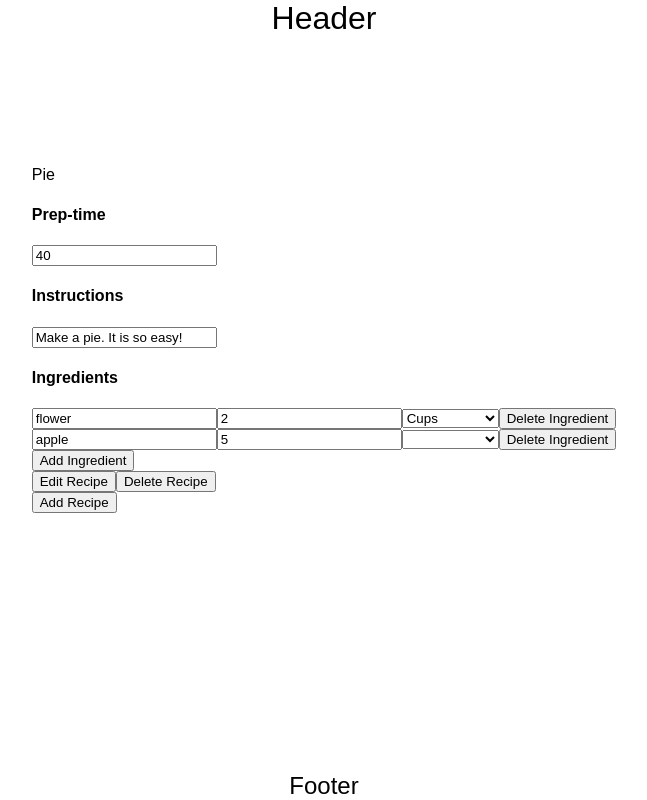
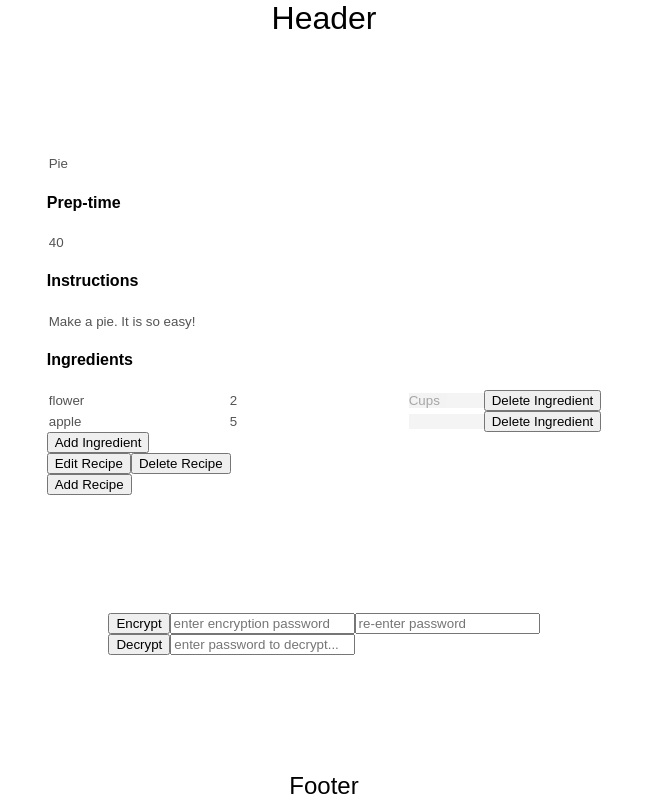
Before and after one commit to jtegtmeier/recipe-box, a React (Create React App) app: page / in a window 1280 px wide. Shown: the whole page, without its empty margins (316-963 px from the left). Built offline with nearby package versions, Linux system fonts and the light colour scheme.

Commit message:
moving the state into the base component

```diff
--- a/package.json
+++ b/package.json
@@ -5,6 +5,7 @@
   "licence": "GPL-3.0",
   "dependencies": {
     "crypto-js": "^3.1.9-1",
+    "lodash": "^4.17.4",
     "prop-types": "^15.5.8",
     "react": "^15.5.4",
     "react-autosuggest": "^9.0.0",
--- a/src/Components/App.js
+++ b/src/Components/App.js
@@ -11,15 +11,18 @@ export default class App extends React.Component {
       encrypted: false,
       recipes: [
         {
+          id: 'testid-1',
           name: 'Pie',
           prepTimeMinutes: 40,
           instructions: 'Make a pie. It is so easy!',
           ingredients: [
             {
+              id: 'testid-2',
               name: 'flower',
               amount: 2,
               unit: 'CUP'
             }, {
+              id: 'testid-3',
               name: 'apple',
               amount: 5,
               unit: 'NONE'
--- a/src/Components/Ingredient.js
+++ b/src/Components/Ingredient.js
@@ -18,15 +18,16 @@ class Ingredient extends React.Component {
     super(props)
 
     this.deleteIngredientClicked = this.deleteIngredientClicked.bind(this);
-    this.handleChange = this.handleChange.bind(this);
+    this.handleIngredientChanged = this.handleIngredientChanged.bind(this);
   }
 
   deleteIngredientClicked(){
-    this.props.onDeleteIngredient(this.props.name)
+    this.props.onDeleteIngredient(this.props)
   }
 
-  handleChange(evt){
-    this.props.onUpdate()
+  handleIngredientChanged(evt){
+    evt.preventDefault()
+    this.props.onUpdate(this.props.id, evt)
   }
 
   render() {
@@ -41,14 +42,20 @@ class Ingredient extends React.Component {
         <input type="text"
           className="ingredientName"
           value={this.props.name}
-          onChange={this.handleChange}/>
+          name="name"
+          {...(this.props.isEditing ? {} : {disabled: "disabled"})}
+          onChange={this.handleIngredientChanged}/>
         <input type="text"
           className="ingredientValue"
           value={this.props.amount}
-          onChange={this.handleChange}/>
+          name="amount"
+          {...(this.props.isEditing ? {} : {disabled: "disabled"})}
+          onChange={this.handleIngredientChanged}/>
         <select className="ingredientUnitType"
           value={this.props.unit}
-          onChange={this.handleChange}>
+          name="unit"
+          {...(this.props.isEditing ? {} : {disabled: "disabled"})}
+          onChange={this.handleIngredientChanged}>
           {options}
         </select>
         <button className="btn deleteIngredient" onClick={this.deleteIngredientClicked}>Delete Ingredient</button>
@@ -58,6 +65,7 @@ class Ingredient extends React.Component {
 }
 
 Ingredient.propTypes = {
+  id: PropTypes.string.isRequired,
   name: PropTypes.string.isRequired,
   amount: PropTypes.number.isRequired,
   unit: PropTypes.string,
--- a/src/Components/Recipe.js
+++ b/src/Components/Recipe.js
@@ -1,5 +1,6 @@
 import React from 'react'
 import PropTypes from 'prop-types'
+import {uniqueId} from 'lodash'
 import Ingredient from './Ingredient'
 
 class Recipe extends React.Component {
@@ -7,24 +8,26 @@ class Recipe extends React.Component {
     super(props)
 
     this.state = {
+      id: this.props.id,
       name: this.props.name,
       prepTimeMinutes: this.props.prepTimeMinutes,
       instructions: this.props.instructions,
       ingredients: this.props.ingredients,
-      isEditing: false
+      isEditing: this.props.isEditing
     }
 
     this.editRecipeClicked = this.editRecipeClicked.bind(this);
     this.submitRecipeClicked = this.submitRecipeClicked.bind(this);
     this.deleteRecipeClicked = this.deleteRecipeClicked.bind(this);
     this.addIngredientClicked = this.addIngredientClicked.bind(this);
-    this.handleIngredientsUpdated = this.handleIngredientsUpdated.bind(this);
+    this.handleRecipeInputChanged = this.handleRecipeInputChanged.bind(this);
+    this.handleIngredientUpdated = this.handleIngredientUpdated.bind(this);
     this.handleDeleteIngredient = this.handleDeleteIngredient.bind(this);
   }
 
   editRecipeClicked(){
     this.setState({
-      isEditing: true
+      isEditing: true,
     })
   }
 
@@ -41,6 +44,7 @@ class Recipe extends React.Component {
 
   addIngredientClicked(){
     const newIngredient = {
+      id: uniqueId('ingredient-'),
       name: 'New Ingredient',
       amount: 0,
       unit: 'NONE'
@@ -50,69 +54,100 @@ class Recipe extends React.Component {
     })
   }
 
-  handleIngredientChanged(){
+  handleIngredientUpdated(updatedId, evt) {
+  this.setState({
+    ingredients: this.state.ingredients.map((ingredient) => {
+      if (ingredient.id === updatedId)
+        return {
+          ...ingredient,
+          [evt.target.name]: evt.target.value
+        }
+      return ingredient
+    })
+  })
+}
 
-  }
-
-  handleIngredientsUpdated(updatedIngredients){
+  handleRecipeInputChanged(evt){
+    evt.preventDefault()
     this.setState({
-      ingredients: updatedIngredients
+      [evt.target.name]: evt.target.value
     })
   }
 
   handleDeleteIngredient(ingredient){
     this.setState({
       ingredients: this.state.ingredients.filter((i) => {
-        return i.name !== ingredient
+        return i.id !== ingredient.id
       })
     })
   }
 
   render() {
-    let ingredients = []
-    this.state.ingredients.forEach((ingredient, index) => {
-      ingredients.push(<Ingredient
+    const Ingredients = this.state.ingredients.map((ingredient) =>
+      <Ingredient
         className="Ingredient"
-        key={index}
+        key={ingredient.id}
+        id={ingredient.id}
         name={ingredient.name}
         amount={ingredient.amount}
         unit={ingredient.unit}
-        onUpdate={this.handleIngredientChanged}
+        onUpdate={this.handleIngredientUpdated}
         onDeleteIngredient={this.handleDeleteIngredient}
         isEditing={this.state.isEditing}
-      />)
-    })
+      />
+    )
 
     return (
-      <div>
-        <div className="recipeName">{this.state.name}</div>
+      <div className={(this.state.isEditing ? "" : "viewonly")}>
+        <div className="recipeName">
+          <input
+            type="text"
+            name="name"
+            className="recipeInput"
+            placeholder="enter minutes for prep..."
+            value={this.state.name}
+            {...(this.state.isEditing ? {} : {disabled: "disabled"})}
+            onChange={this.handleRecipeInputChanged} />
+        </div>
         <div>
           <h4>Prep-time</h4>
           <input
             type="text"
-            className={"recipeText " + (this.state.isEditing ? "" : "viewonly")}
+            name="prepTimeMinutes"
+            className="recipeInput"
             placeholder="enter minutes for prep..."
-            value={this.state.prepTimeMinutes} />
+            value={this.state.prepTimeMinutes}
+            {...(this.state.isEditing ? {} : {disabled: "disabled"})}
+            onChange={this.handleRecipeInputChanged} />
         </div>
         <div>
           <h4>Instructions</h4>
           <input
             type="text"
-            className={"recipeText " + (this.state.isEditing ? "" : "viewonly")}
+            name="instructions"
+            className="recipeInput"
             placeholder="enter instructions..."
-            value={this.state.instructions} />
+            value={this.state.instructions}
+            {...(this.state.isEditing ? {} : {disabled: "disabled"})}
+            onChange={this.handleRecipeInputChanged} />
         </div>
         <div>
           <h4>Ingredients</h4>
-          {ingredients}
+          {Ingredients}
           <button className="btn addIngredient"
             onClick={this.addIngredientClicked}>Add Ingredient
           </button>
         </div>
-        <button className={"btn editRecipe " + (this.state.isEditing ? "hidden" : "")}
-          onClick={this.editRecipeClicked}>Edit Recipe</button>
-        <button className={"btn submitRecipe " + (this.state.isEditing ? "" : "hidden")}
-          onClick={this.submitRecipeClicked}>Submit Recipe</button>
+        <button className="btn editRecipe"
+          onClick={this.editRecipeClicked}
+          {...(this.state.isEditing ? {hidden: true} : {hidden: false})}>
+          Edit Recipe
+        </button>
+        <button className="btn submitRecipe"
+          onClick={this.submitRecipeClicked}
+          {...(this.state.isEditing ? {hidden: false} : {hidden: true})}>
+          Submit Recipe
+        </button>
         <button className="btn deleteRecipe"
           onClick={this.deleteRecipeClicked}>Delete Recipe</button>
       </div>
@@ -121,6 +156,7 @@ class Recipe extends React.Component {
 }
 
 Recipe.propTypes = {
+  id: PropTypes.string.isRequired,
   name: PropTypes.string.isRequired,
   prepTimeMinutes: PropTypes.number,
   instructions: PropTypes.string,
--- a/src/Components/RecipeList.js
+++ b/src/Components/RecipeList.js
@@ -1,5 +1,6 @@
 import React from 'react'
 import PropTypes from 'prop-types'
+import {uniqueId} from 'lodash'
 import Recipe from './Recipe'
 
 class RecipeList extends React.Component {
@@ -7,10 +8,7 @@ class RecipeList extends React.Component {
     super(props)
 
     this.state = {
-      recipes: this.props.recipes.map((recipe) => {
-        recipe.isEditing = false
-        return recipe
-      })
+      recipes: this.props.recipes
     }
 
     this.handleUpdateRecipe = this.handleUpdateRecipe.bind(this);
@@ -18,38 +16,40 @@ class RecipeList extends React.Component {
     this.handleDeleteRecipe = this.handleDeleteRecipe.bind(this);
   }
 
-  handleUpdateRecipe(updatedRecipe) {
-    let updatedRecipes = this.state.recipes.filter((i) => {
-      return i.name !== updatedRecipe.name
-    })
-    updatedRecipes.push(updatedRecipe)
+  handleUpdateRecipe(updatedRecipe){
     this.setState({
-      recipes: updatedRecipes
+      recipes: this.state.recipes.map((recipe) =>
+        recipe.id === updatedRecipe.id ? updatedRecipe : recipe
+      )
     })
   }
 
   addRecipeClicked() {
     const newRecipe = {
+      id: uniqueId('recipe-'),
       name: 'New Recipe',
       ingredients: [],
       isEditing: true
     }
-    this.handleUpdateRecipe(newRecipe)
+    this.setState({
+      recipes: [...this.state.recipes, newRecipe]
+    })
   }
 
   handleDeleteRecipe(recipe) {
     this.setState({
       recipes: this.state.recipes.filter((i) => {
-        return i.name !== recipe.name
+        return i.id !== recipe.id
       })
     })
   }
 
   render() {
     let recipes = []
-    this.state.recipes.forEach((recipe, index) => {
+    this.state.recipes.forEach((recipe) => {
       recipes.push(<Recipe className="Recipe"
-      key={index}
+      key={recipe.id}
+      id={recipe.id}
       name={recipe.name}
       prepTimeMinutes={recipe.prepTimeMinutes}
       instructions={recipe.instructions}
--- a/src/Style/App.css
+++ b/src/Style/App.css
@@ -14,12 +14,11 @@ footer {
   font-size: 1.5em;
 }
 
-.hidden {
-  height: 0;
-  width: 0;
-  margin: 0;
-  padding: 0;
+.viewonly input, .viewonly select {
   border: none;
-  visibility: hidden;
-  overflow: hidden;
+  appearance: none;
 }
+
+input:disabled {
+  background: none;
+}
```
